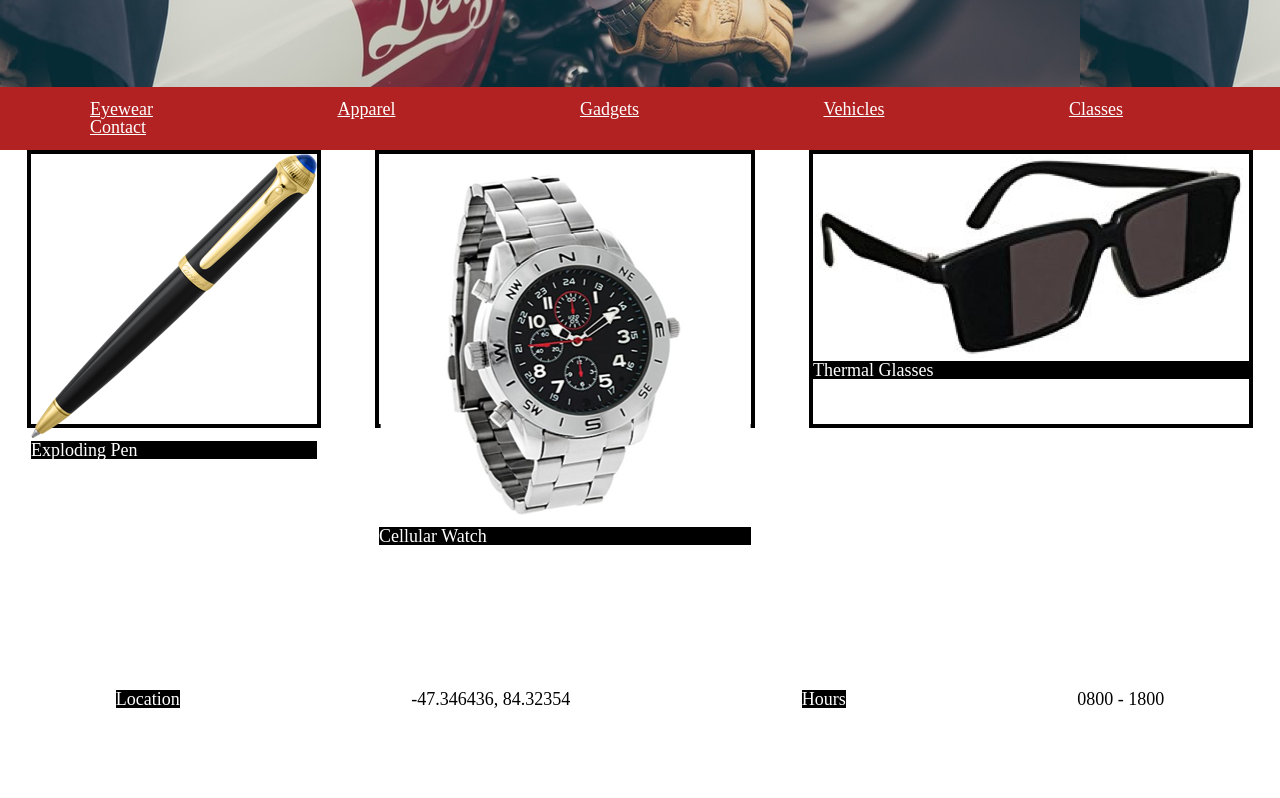
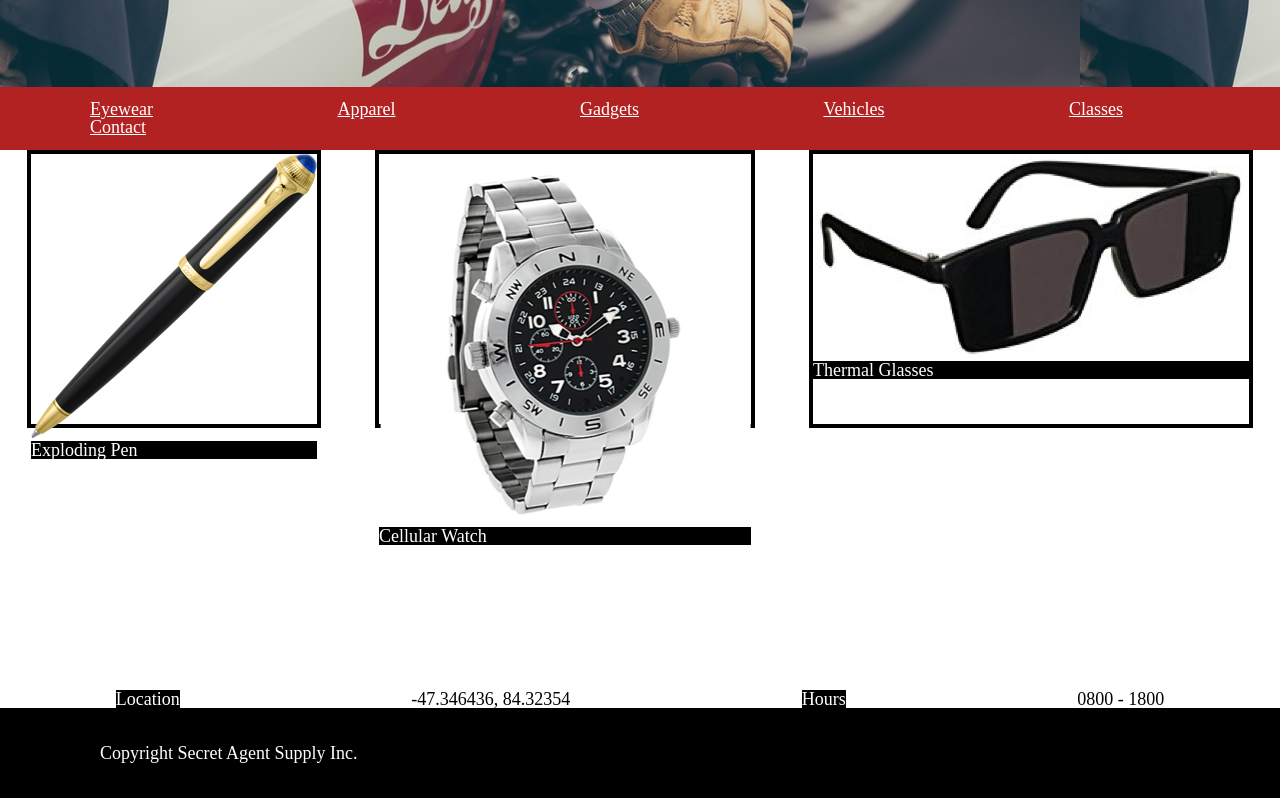
Before and after one commit to jahcrew/secretagentsupply, a plain HTML site: page index.html in a window 1280 px wide. Shown: the part 417-1215 px from the top of the page. Before the commit the page ends 1144 px from the top, so only its background shows below. Drawn offline with Linux system fonts and the light colour scheme.

Commit message:
footer added

```diff
--- a/index.html
+++ b/index.html
@@ -42,6 +42,7 @@
     </div>
   </div>
   <!-- Contact Section -->
+  <!--maybe put location and hours content each in it's own div  to make easier to align-->
   <div class="contacts">
     <div class="contact-head" id="contact">
     <h2>Location</h2>
@@ -58,7 +59,7 @@
   </div>
   <!-- Footer Section -->
   <div class="footer">
-  <h2>Copyright Secret Agent Supply Inc.</h2>
+  <h2 class="copyright">Copyright Secret Agent Supply Inc.</h2>
   </div>
 
 
--- a/resources/css/style.css
+++ b/resources/css/style.css
@@ -97,14 +97,19 @@ background-color: black;
 }
 .contact-head h2{
 
+}
 
-
-}
 .contact-info h2{
   color: black;
-
 }
 
 .footer {
+  background-color: black;
+  height: 5rem;
+  display: flex;
+  align-items: center;
+}
 
+.footer h2 {
+  padding-left: 100px;
 }
```
